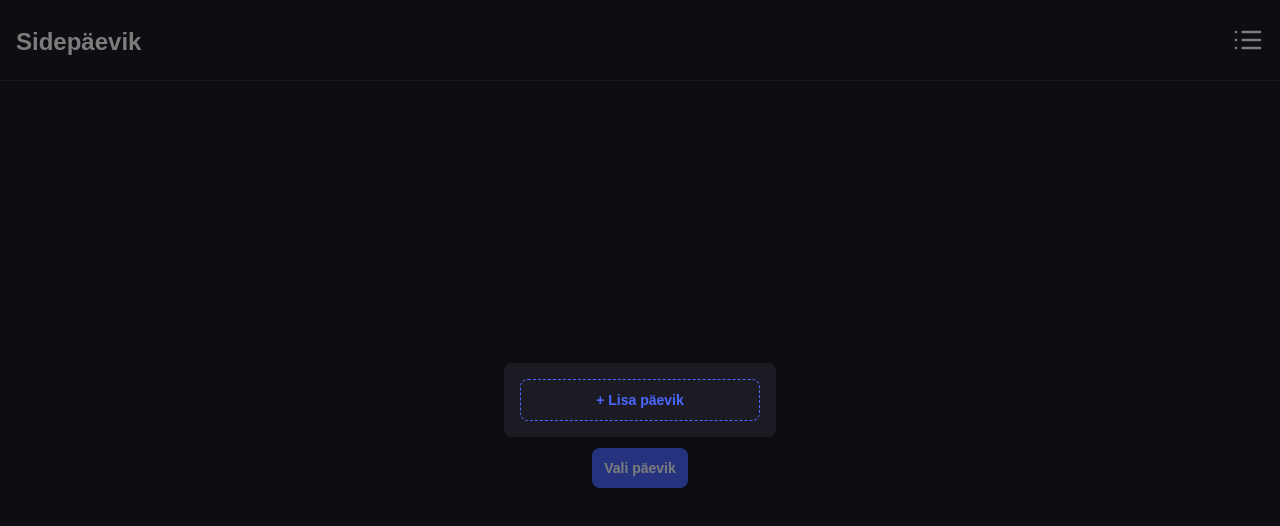
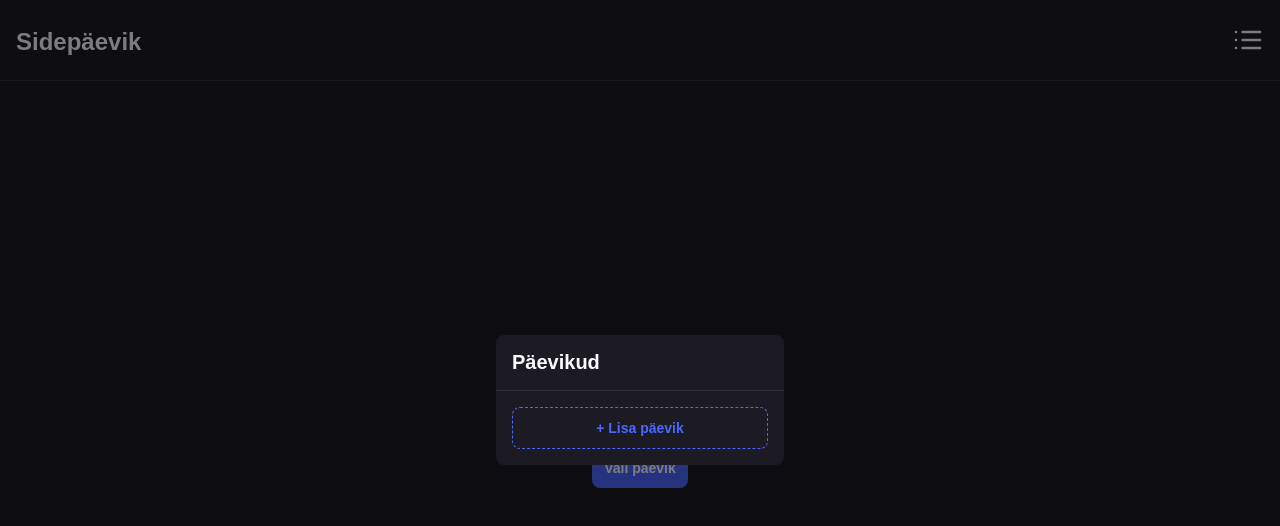
Before and after one commit to stjuks/commdiary, a React (Create React App) app: page / in a window 1280 px wide. Both pictures are taken after a click on the button 1248 px from the left and 40 px from the top of the page. Shown: the top 526 px of the page. Built offline with nearby package versions, Linux system fonts and the light colour scheme.

Commit message:
Small fixes

```diff
--- a/src/components/DiaryForm/index.tsx
+++ b/src/components/DiaryForm/index.tsx
@@ -30,7 +30,7 @@ const DiaryForm: React.FC = observer(() => {
       onSubmit={handleSubmit}
     >
       {formikProps => (
-        <DiaryFormContainer onSubmit={formikProps.handleSubmit}>
+        <DiaryFormContainer onSubmit={formikProps.handleSubmit} className="modal-body">
           <TextInput name="name" label="Päeviku nimi" />
           <Button type="submit" title="Lisa päevik" />
         </DiaryFormContainer>
--- a/src/components/DiaryList/index.tsx
+++ b/src/components/DiaryList/index.tsx
@@ -13,7 +13,9 @@ const DiaryList: React.FC = observer(() => {
   const uiStore = useContext(UIStoreContext);
 
   return (
-    <DiaryListContainer>
+    <>
+      <h1 className="modal-title">Päevikud</h1>
+      <DiaryListContainer className="modal-body">
         <ListContainer>
           {diaryStore.diaries.map(diary => (
             <DiaryItem
@@ -30,6 +32,7 @@ const DiaryList: React.FC = observer(() => {
           onClick={() => uiStore.openModal(<DiaryForm />)}
         />
       </DiaryListContainer>
+    </>
   );
 });
 
@@ -47,15 +50,17 @@ const DiaryItem: React.FC<DiaryItemProps> = ({ diary, setActive, onDelete }) =>
     onDelete(diary.id);
   };
 
+  console.log(isHovering);
+
   return (
     <DiaryItemContainer
-      tabIndex={0}
-      onClick={() => setActive(diary.id)}
       onMouseEnter={() => setHovering(true)}
       onMouseLeave={() => setHovering(false)}
     >
+      <button className="diary-item" onClick={() => setActive(diary.id)}>
         <div className="diary-name">{diary.name}</div>
         <div className="entry-count">({diary.entries.length})</div>
+      </button>
       {isHovering && (
         <button className="btn del-btn" onClick={handleDelete}>
           <FiTrash2 />
--- a/src/components/DiaryList/styles.tsx
+++ b/src/components/DiaryList/styles.tsx
@@ -13,11 +13,18 @@ export const DiaryListContainer = styled.div`
   `}
 `;
 
-export const ListContainer = styled.ul``;
+export const ListContainer = styled.div``;
 
-export const DiaryItemContainer = styled.li`
+export const DiaryItemContainer = styled.div`
   ${({ theme }) => `
+    position: relative;
+    display: flex;
+    align-items: center;
     color: ${theme.colors.white};
+
+    .diary-item {
+      width: 100%;
+      display: flex;
       padding: 1rem;
       padding-right: 3rem;
       border-radius: 0.5rem;
@@ -25,16 +32,16 @@ export const DiaryItemContainer = styled.li`
       font-weight: 500;
       display: flex;
       align-items: center;
-    position: relative;
       margin-bottom: 0.25rem;
       outline: none;
 
+      :hover, :focus {
+        background: ${theme.colors.accent.opacity(0.05)};
+      }
+    }
+
     :last-child {
       margin-bottom: 1rem;
-    }
-
-    :hover, :focus {
-      background: ${theme.colors.accent.opacity(0.05)};
     }
 
     .diary-name {
--- a/src/components/Modal/styles.tsx
+++ b/src/components/Modal/styles.tsx
@@ -6,10 +6,21 @@ ReactModal.setAppElement('#root');
 
 export const ModalStyled = styled(ReactModal)`
   ${({ theme }) => `
-    min-width: 15rem;
+    min-width: 18rem;
     outline: none;
     border-radius: 8px;
-    padding: 1rem;
     background: ${theme.colors.primary};
+
+    .modal-body {
+      padding: 1rem;
+    }
+
+    .modal-title {
+      font-size: 1.25rem;
+      font-weight: 700;
+      color: ${theme.colors.white};
+      padding: 1rem;
+      border-bottom: 1px solid ${theme.colors.white.opacity(0.1)};
+    }
   `}
 `;
--- a/src/index.css
+++ b/src/index.css
@@ -113,6 +113,10 @@ select {
   appearance: none;
 }
 
+a {
+  text-decoration: none;
+}
+
 select:hover {
   cursor: pointer;
 }
```
Lines whose indentation alone changed are shown as unchanged.
